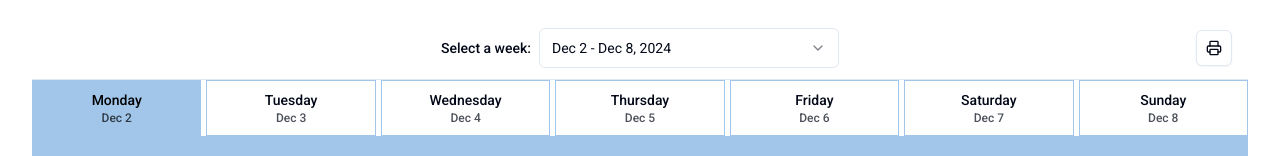
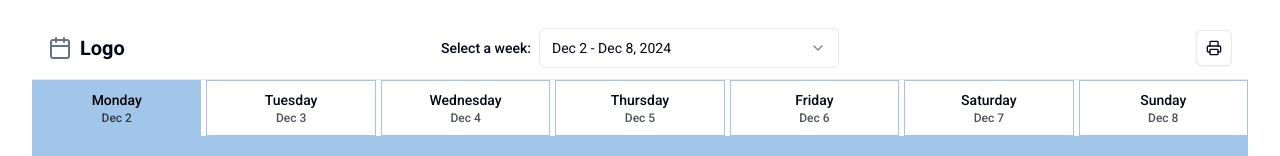
Before and after one commit to davemelk100/3ringer, a Next.js app: page / in a window 1280 px wide. Shown: the top 156 px of the page. Built offline with nearby package versions, Linux system fonts and the light colour scheme.

Commit message:
Added icon and text in logo spot

```diff
--- a/components/layout/header.tsx
+++ b/components/layout/header.tsx
@@ -2,7 +2,7 @@
 
 import { WeekSelector } from "@/components/schedule/week-selector";
 import { Button } from "@/components/ui/button";
-import { Printer } from "lucide-react";
+import { Calendar, Printer } from "lucide-react";
 
 interface HeaderProps {
   selectedWeek: Date;
@@ -16,8 +16,11 @@ export function Header({ selectedWeek, onWeekChange }: HeaderProps) {
 
   return (
     <div className="flex items-center justify-between px-4 h-16 bg-background border-b print:hidden">
-      {/* Empty div for left side spacing */}
-      <div className="flex-1" />
+      {/* Left side calendar icon with logo text */}
+      <div className="flex-1 flex items-center gap-2">
+        <Calendar className="h-18 w-18 text-muted-foreground" />
+        <span className="text-xl font-semibold">Logo</span>
+      </div>
 
       {/* Centered week selector */}
       <div className="flex items-center gap-2">
```
